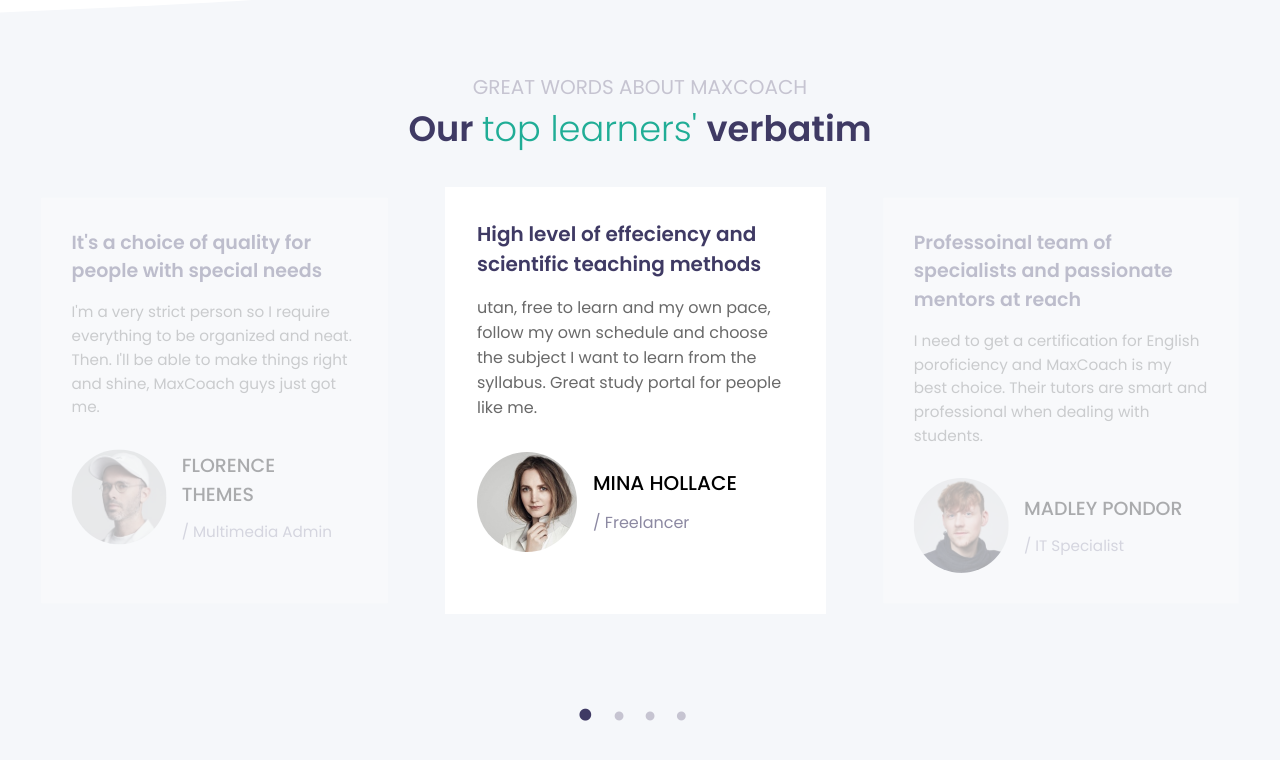
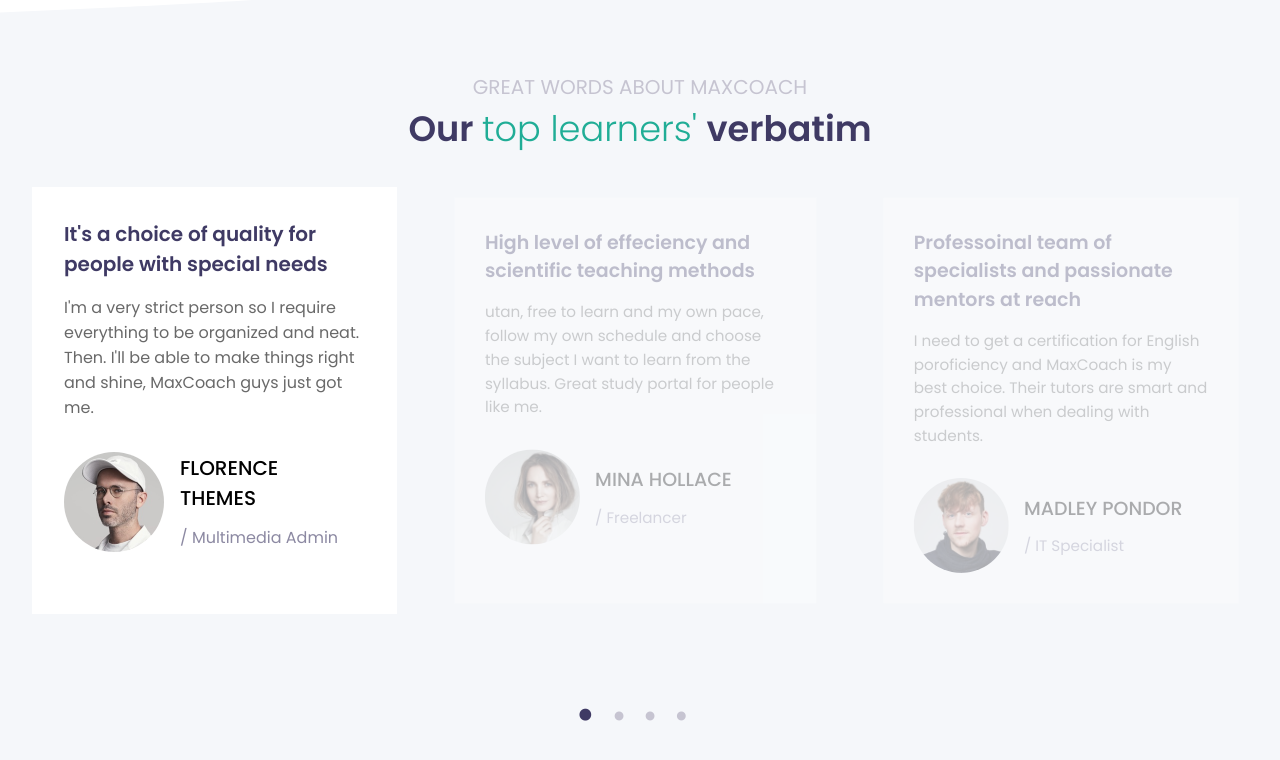
Before and after one commit to nicodellolio/proj-html-vuejs, a Vue app: page / in a window 1280 px wide. In both pictures the pointer is over the element 214 px from the left and 4051 px from the top of the page. Shown: the part 3651-4411 px from the top of the page. Built offline with nearby package versions, Linux system fonts and the light colour scheme.

Commit message:
add hover effect topLearners section

```diff
--- a/src/style.css
+++ b/src/style.css
@@ -621,6 +621,19 @@
     opacity: 0.3;
     scale: 0.95;
   }
+
+  .re-lx:hover,
+  .re-rx:hover {
+    opacity: 1;
+    scale: 1;
+  }
+
+  .re-lx:hover ~ .re-middle,
+  .re-rx:hover ~ .re-middle {
+    opacity: 0.3;
+    scale: 0.95;
+  }
+
 }
 
 .dots {
```
Also changed, not shown: 1 other file (tests, documents, lock files or other folders).
